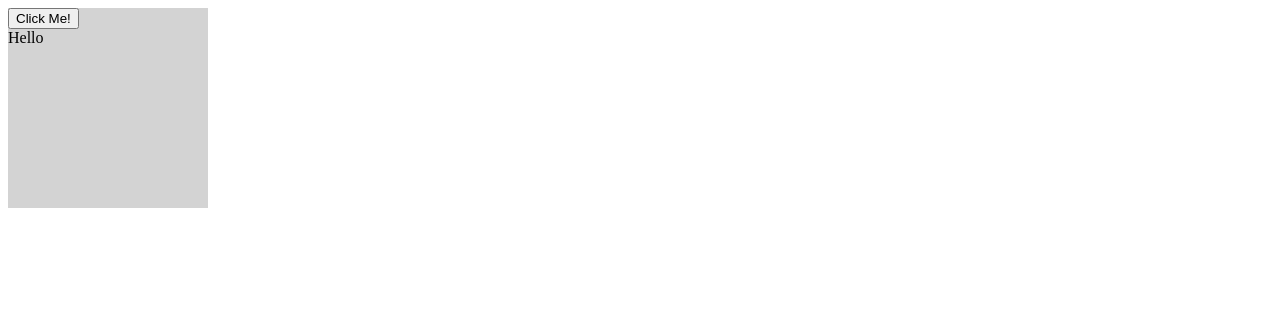
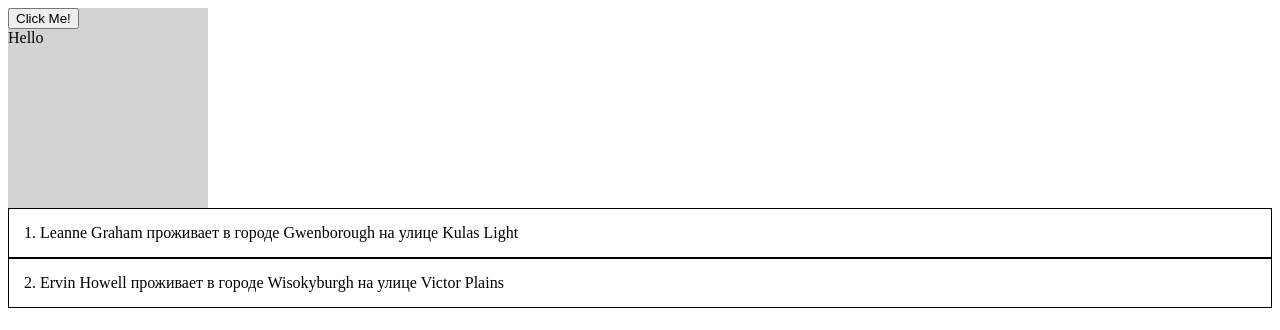
Before and after one commit to ADmtr2001/React-Educational-47-ReactTS, a React (Create React App) app: page / in a window 1280 px wide. Shown: the top 330 px of the page. Built offline with nearby package versions, Linux system fonts and the light colour scheme.

Commit message:
add UserList and UserItem component with typed props. Create separate file with types. add IUser interface

```diff
--- a/src/App.tsx
+++ b/src/App.tsx
@@ -1,7 +1,31 @@
 import React from "react";
 import Card, { CardVariant } from "./components/Card";
+import UserList from "./components/UserList";
+import { IUser } from "./types/types";
 
 const App = () => {
+  const users: IUser[] = [
+    {
+      id: 1,
+      name: "Leanne Graham",
+      email: "Sincere@april.biz",
+      address: {
+        street: "Kulas Light",
+        city: "Gwenborough",
+        zipcode: "92998-3874",
+      },
+    },
+    {
+      id: 2,
+      name: "Ervin Howell",
+      email: "Shanna@melissa.tv",
+      address: {
+        street: "Victor Plains",
+        city: "Wisokyburgh",
+        zipcode: "90566-7771",
+      },
+    },
+  ];
   return (
     <div>
       <Card
@@ -13,6 +37,7 @@
         <button>Click Me!</button>
         <div>Hello</div>
       </Card>
+      <UserList users={users} />
     </div>
   );
 };
--- /dev/null
+++ b/src/components/UserItem.tsx
@@ -0,0 +1,17 @@
+import React, { FC } from "react";
+import { IUser } from "../types/types";
+
+interface UserItemProps {
+  user: IUser;
+}
+
+const UserItem: FC<UserItemProps> = ({ user }) => {
+  return (
+    <div style={{ padding: 15, border: "1px solid black" }}>
+      {user.id}. {user.name} проживает в городе {user.address.city} на улице{" "}
+      {user.address.street}
+    </div>
+  );
+};
+
+export default UserItem;
--- /dev/null
+++ b/src/components/UserList.tsx
@@ -0,0 +1,19 @@
+import React, { FC } from "react";
+import { IUser } from "../types/types";
+import UserItem from "./UserItem";
+
+interface UserListProps {
+  users: IUser[];
+}
+
+const UserList: FC<UserListProps> = ({ users }) => {
+  return (
+    <div>
+      {users.map((user) => (
+        <UserItem key={user.id} user={user} />
+      ))}
+    </div>
+  );
+};
+
+export default UserList;
--- /dev/null
+++ b/src/types/types.tsx
@@ -0,0 +1,12 @@
+export interface IAdress {
+  street: string;
+  city: string;
+  zipcode: string;
+}
+
+export interface IUser {
+  id: number;
+  name: string;
+  email: string;
+  address: IAdress;
+}
```
